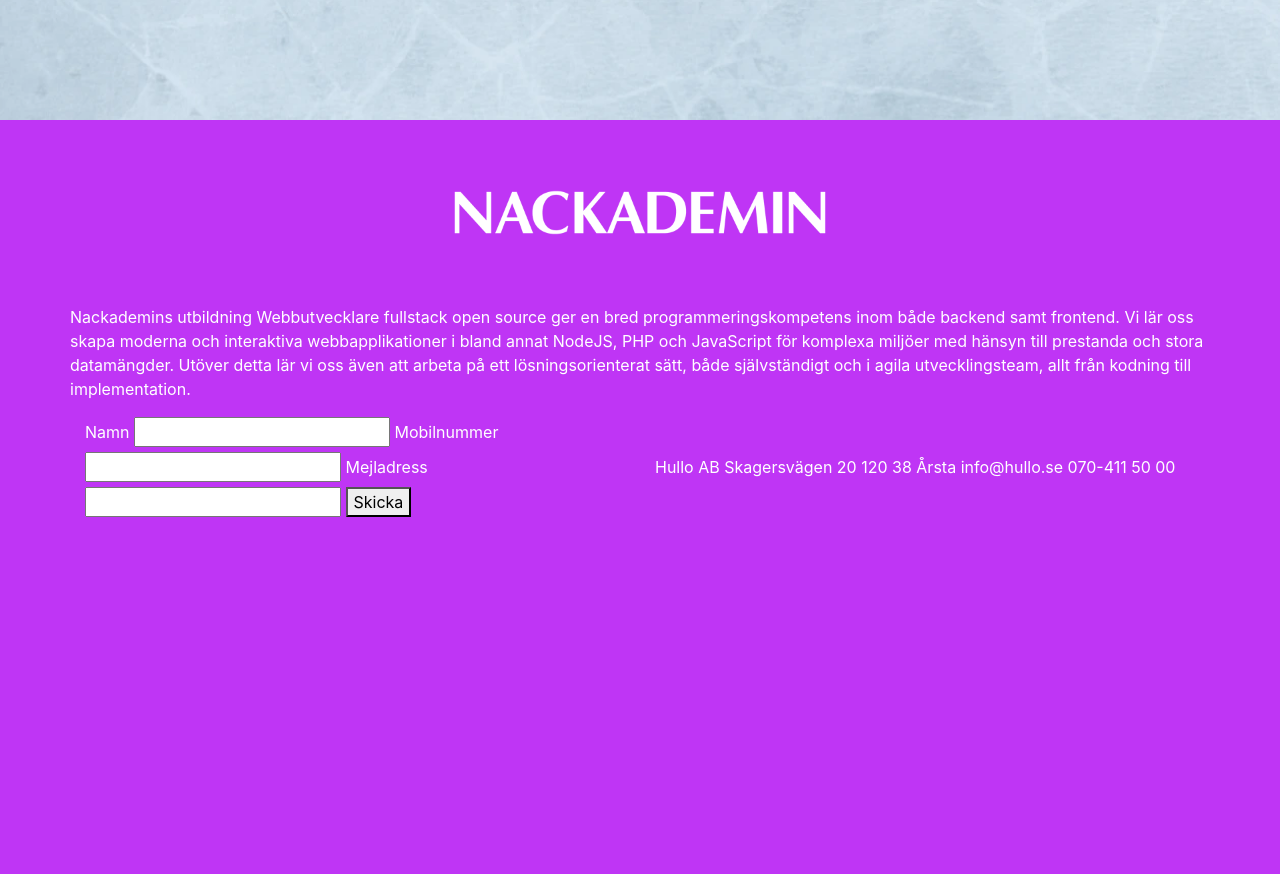
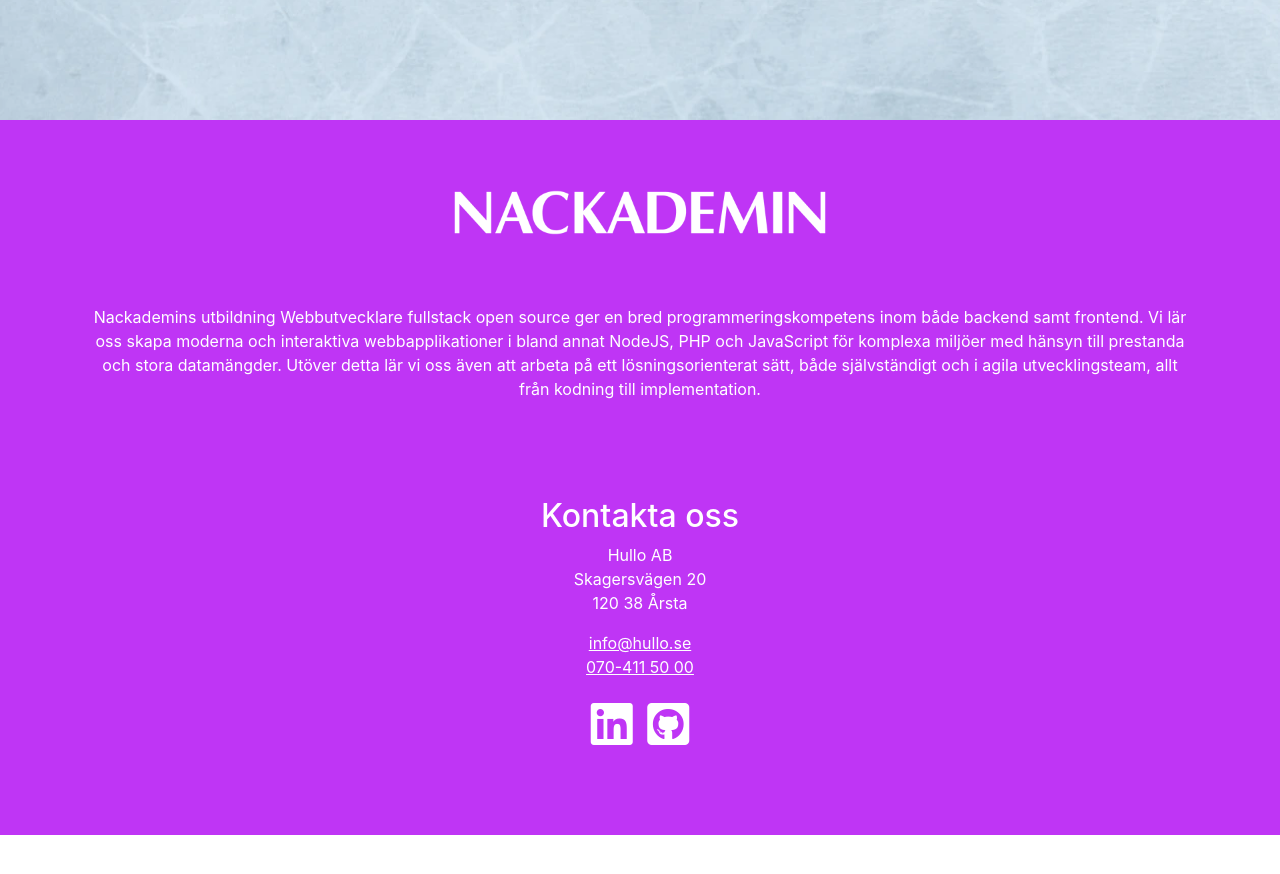
Before and after one commit to hullo-rikard/portfolio, a website: page index.html in a window 1280 px wide. Shown: the part 4680-5554 px from the top of the page. After the commit the page ends 5515 px from the top, so only its background shows below. Drawn offline with Linux system fonts and the light colour scheme.

Commit message:
fixed contact

```diff
--- a/assets/scss/_general.scss
+++ b/assets/scss/_general.scss
@@ -1,6 +1,12 @@
 // General Style
 
 @import url('https://fonts.googleapis.com/css2?family=Paytone+One&display=swap');
+
+.btn{
+    span {
+        margin-right: 5px;
+    }
+}
 
 .fade-in-section {
     opacity: 0;
@@ -42,7 +48,3 @@
     color:#fff;
     opacity:1;
 }
-
-body {
-    //padding-top: 4.5rem;
-}
--- a/assets/scss/_layout.scss
+++ b/assets/scss/_layout.scss
@@ -93,6 +93,7 @@
     &.end {
         background-color: #bf35f5;
         color: #ffffff;
+        min-height: auto;
     }
 }
 
@@ -123,8 +124,26 @@
     }
 }
 
-.btn{
-    span {
-        margin-right: 5px;
+
+
+#kontakta{
+    margin-top: 10vh;
+    a.icons {
+        font-size: 3em;
+        margin: 10px 5px;
+        display: inline-block;
+    }
+    a:link {
+        color: #ffffff;
+        text-decoration: underline;
+    }
+    a:visited {
+      color: #ffffff;
+    }
+    a:hover {
+      color: #ffffff;
+    }
+    a:active {
+      color: #ffffff;
     }
 }
--- a/index.html
+++ b/index.html
@@ -141,32 +141,27 @@
 </div>
 
 <div class="container-fluid end" id="nackademin">
-    <div class="container">
+    <div class="container fade-in-section">
         <div class="row logo">
-            <img src="assets/img/nackademin_logo.webp" title="Nackademin">
-        </div>
-         <div class="row">
-            <p>Nackademins utbildning Webbutvecklare fullstack open source ger en bred programmeringskompetens inom både backend samt frontend. Vi lär oss skapa moderna och interaktiva webbapplikationer i bland annat NodeJS, PHP och JavaScript för komplexa miljöer med hänsyn till prestanda och stora datamängder. Utöver detta lär vi oss även att arbeta på ett lösningsorienterat sätt, både självständigt och i agila utvecklingsteam, allt från kodning till implementation.</p>
+            <div class="col-12">
+                <img src="assets/img/nackademin_logo.webp" title="Nackademin">
+            </div>
+            <div class="col-12 text-center">
+                <p>Nackademins utbildning Webbutvecklare fullstack open source ger en bred programmeringskompetens inom både backend samt frontend. Vi lär oss skapa moderna och interaktiva webbapplikationer i bland annat NodeJS, PHP och JavaScript för komplexa miljöer med hänsyn till prestanda och stora datamängder. Utöver detta lär vi oss även att arbeta på ett lösningsorienterat sätt, både självständigt och i agila utvecklingsteam, allt från kodning till implementation.</p>
+            </div>
         </div>
         <div class="row" id="kontakta">
-            <div class="col-12 col-md-6 my-auto">
-                <form action="https://formspree.io/f/{form_id}" method="post">
-                    <label for="name">Namn</label>
-                    <input name="Name" id="name" type="text">
-                    <label for="tel">Mobilnummer</label>
-                    <input name="Tel" id="tel" type="text">
-                    <label for="email">Mejladress</label>
-                    <input name="Email" id="email" type="email">
-                    <button type="submit">Skicka</button>
-                </form>
-            </div>
-            <div class="col-12 col-md-6 my-auto">
-                Hullo AB
-                Skagersvägen 20
-                120 38 Årsta
+            <div class="col-12 text-center">
+                <h2>Kontakta oss</h2>
+                <p>Hullo AB<br>
+                Skagersvägen 20<br>
+                120 38 Årsta</p>
 
-                info@hullo.se
-                070-411 50 00
+                <a class="clearfix" href="mailto:info@hullo.se" title="Mejla oss">info@hullo.se</a>
+                <a class="clearfix" href="tel:+4670-411 50 00" title="Ring oss">070-411 50 00</a>
+
+                <a class="icons" target="_blank" rel="noopener" href="https://www.linkedin.com/in/rikard-bjerkenius-2802a4b6/"><i class="fab fa-linkedin"></i></a>
+                <a class="icons" target="_blank" rel="noopener" href="https://github.com/hullo-rikard/"><i class="fab fa-github-square"></i></a>
             </div>
         </div>
     </div>
```
Also changed, not shown: assets/css/app.css.
